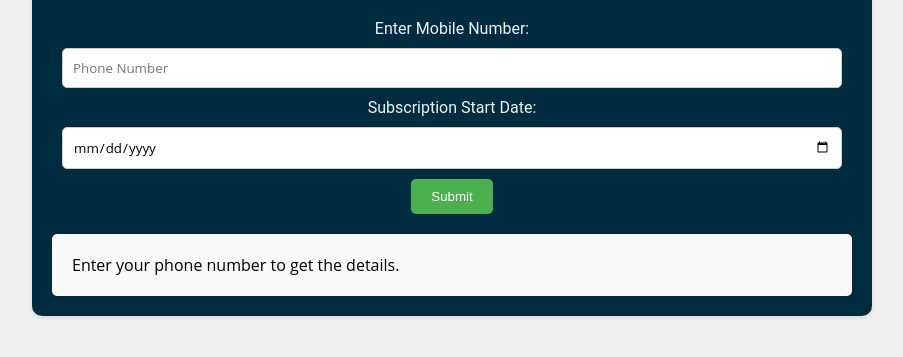
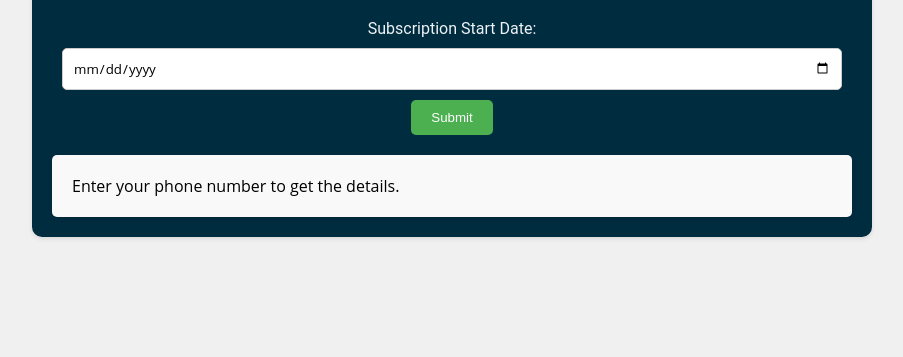
Before and after one commit to cardhoservices/cardho, a plain HTML site: page tracker/index.html in a window 1280 px wide. Shown: the part 101-458 px from the top of the page, without its empty margins (188-1091 px from the left). Drawn offline with Linux system fonts and the light colour scheme.

Commit message:
Update index.html

```diff
--- a/tracker/index.html
+++ b/tracker/index.html
@@ -10,8 +10,8 @@
 <div class="container">
     <h1>CarClub Subscription Tracker</h1>
     <form id="subscription-form">
-        <label for="mobile-number">Enter Mobile Number:</label>
-        <input type="number" id="mobile-number" placeholder="Phone Number" required>
+<!--         <label for="mobile-number">Enter Mobile Number:</label>
+        <input type="number" id="mobile-number" placeholder="Phone Number" required> -->
         <label for="start-date">Subscription Start Date:</label>
         <input type="date" id="start-date" name="start-date" required>
         <button type="submit">Submit</button>
```
